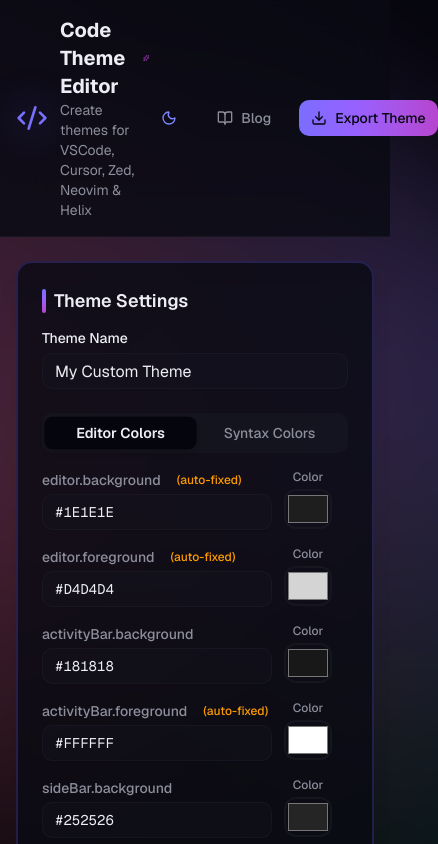
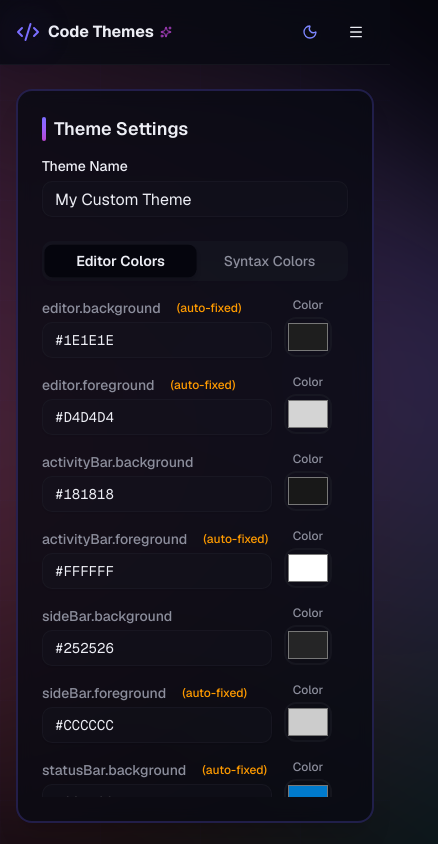
Before and after one commit to SymphonyIceAttack/themecraft, a Next.js app: page / in a window 390 px wide. Shown: the top 844 px of the page, 438 px wide, since content can reach past the window. Built offline with nearby package versions, Linux system fonts and the light colour scheme.

Commit message:
feat: fit mobie

```diff
--- a/app/page.tsx
+++ b/app/page.tsx
@@ -1,6 +1,6 @@
 "use client";
 
-import { BookOpen, Code2, Download, Sparkles } from "lucide-react";
+import { BookOpen, Code2, Download, Menu, Sparkles } from "lucide-react";
 import Link from "next/link";
 import { useState } from "react";
 import { CodePreview } from "@/components/code-preview";
@@ -67,27 +67,31 @@ export default function Home() {
   });
 
   const [showExport, setShowExport] = useState(false);
+  const [mobileMenuOpen, setMobileMenuOpen] = useState(false);
 
   return (
     <div className="min-h-screen">
       <header className="border-b border-border/50 bg-card/80 backdrop-blur-xl sticky top-0 z-50">
-        <div className="container mx-auto px-4 py-4 flex items-center justify-between">
-          <div className="flex items-center gap-3">
+        <div className="container mx-auto px-4 py-3 md:py-4">
+          <div className="flex items-center justify-between">
+            <div className="flex items-center gap-2 md:gap-3">
               <div className="relative">
                 <div className="absolute inset-0 bg-primary/20 rounded-lg blur-xl animate-pulse" />
-              <Code2 className="w-8 h-8 text-primary relative z-10" />
+                <Code2 className="w-6 h-6 md:w-8 md:h-8 text-primary relative z-10" />
               </div>
               <div>
-              <h1 className="text-xl font-bold text-foreground flex items-center gap-2">
-                Code Theme Editor
-                <Sparkles className="w-4 h-4 text-accent animate-pulse" />
+                <h1 className="text-base md:text-xl font-bold text-foreground flex items-center gap-1.5 md:gap-2">
+                  <span className="hidden sm:inline">Code Theme Editor</span>
+                  <span className="sm:hidden">Code Themes</span>
+                  <Sparkles className="w-3 h-3 md:w-4 md:h-4 text-accent animate-pulse" />
                 </h1>
-              <p className="text-sm text-muted-foreground">
+                <p className="text-xs md:text-sm text-muted-foreground hidden sm:block">
                   Create themes for VSCode, Cursor, Zed, Neovim & Helix
                 </p>
               </div>
             </div>
-          <div className="flex items-center gap-3">
+
+            <div className="hidden md:flex items-center gap-3">
               <ThemeModeToggle />
               <Link
                 href="/posts"
@@ -105,6 +109,42 @@ export default function Home() {
                 <span className="relative z-10">Export Theme</span>
               </Button>
             </div>
+
+            <div className="flex md:hidden items-center gap-2">
+              <ThemeModeToggle />
+              <Button
+                variant="ghost"
+                size="icon"
+                onClick={() => setMobileMenuOpen(!mobileMenuOpen)}
+                className="md:hidden"
+              >
+                <Menu className="w-5 h-5" />
+              </Button>
+            </div>
+          </div>
+
+          {mobileMenuOpen && (
+            <div className="md:hidden mt-4 pt-4 border-t border-border/50 flex flex-col gap-2 animate-in slide-in-from-top-2">
+              <Link
+                href="/posts"
+                className="flex items-center gap-2 px-4 py-2 rounded-lg text-sm font-medium text-muted-foreground hover:text-foreground hover:bg-accent/80 transition-colors"
+                onClick={() => setMobileMenuOpen(false)}
+              >
+                <BookOpen className="w-4 h-4" />
+                Blog
+              </Link>
+              <Button
+                onClick={() => {
+                  setShowExport(true);
+                  setMobileMenuOpen(false);
+                }}
+                className="gap-2 bg-gradient-to-r from-primary to-accent hover:from-primary/90 hover:to-accent/90 w-full justify-start"
+              >
+                <Download className="w-4 h-4" />
+                Export Theme
+              </Button>
+            </div>
+          )}
         </div>
       </header>
 
```
Lines whose indentation alone changed are shown as unchanged.
